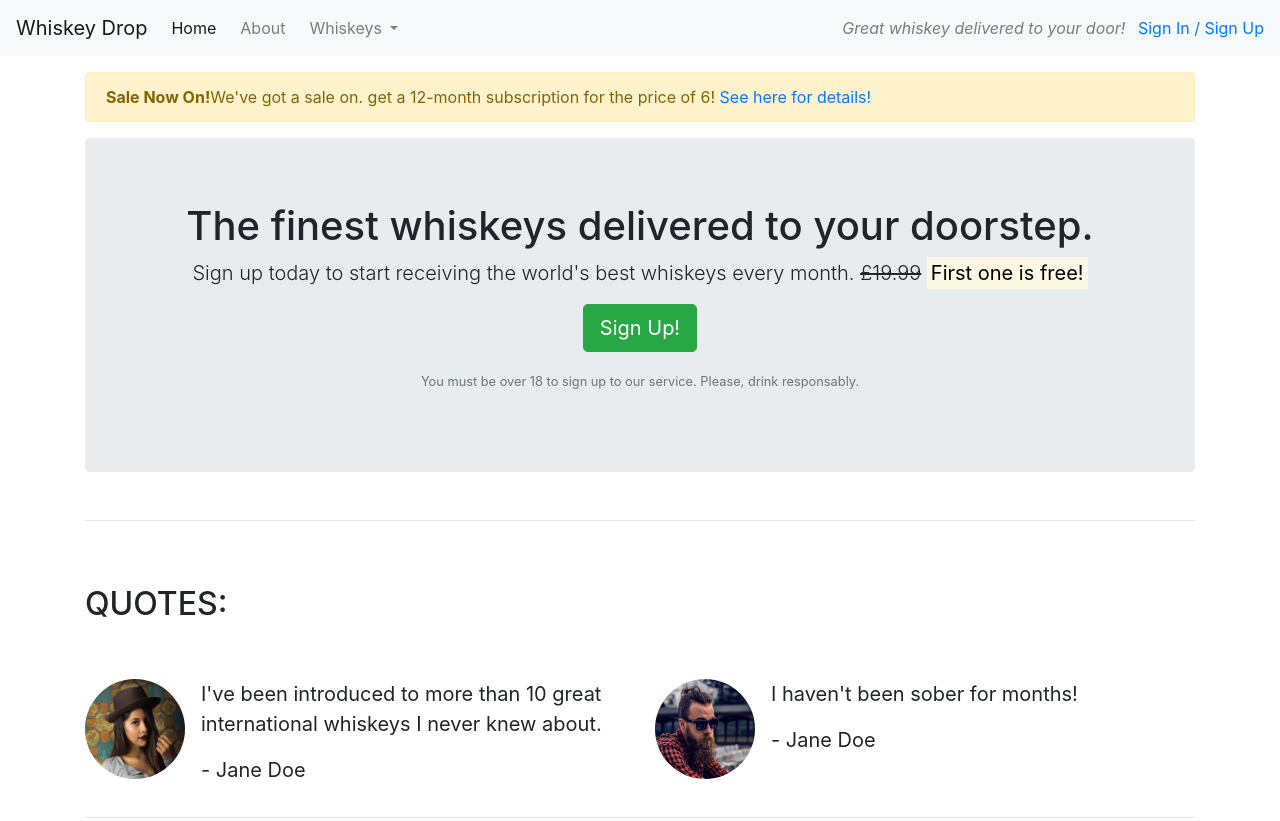
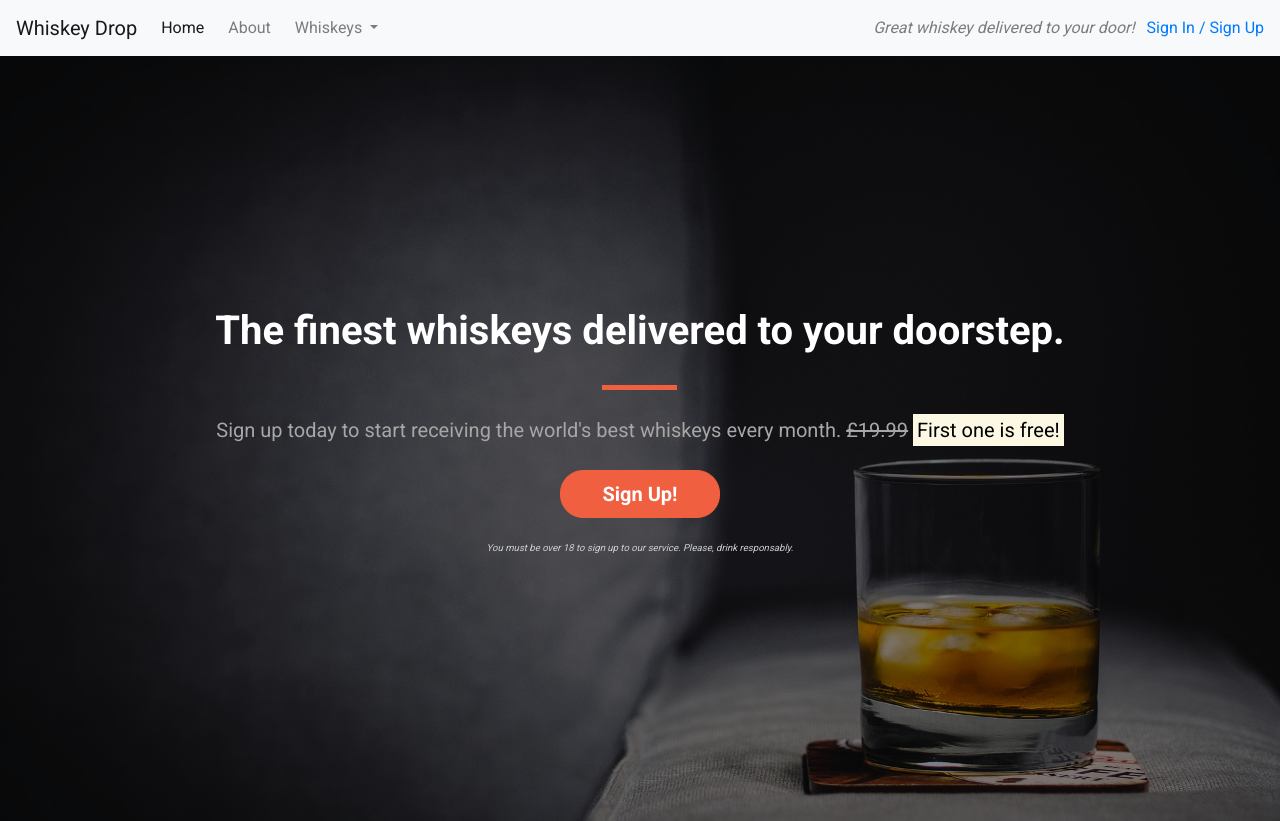
Before and after one commit to omurilolima/learning-bootstrap, a plain HTML site: page index.html in a window 1280 px wide. Shown: the top 821 px of the page. Drawn offline with nearby package versions, Linux system fonts and the light colour scheme.

Commit message:
Update Callout style and add a whiskey image

```diff
--- /dev/null
+++ b/assets/css/style.css
@@ -0,0 +1,104 @@
+body{
+    font-family: 'Roboto', 'sans-serif';
+}
+
+.alert-container{
+
+}
+
+.callout-container{
+    height: 100vh;
+
+    background: url('../images/whiskey-background.jpg') no-repeat bottom right fixed;
+    -webkit-background-size: cover;
+    -moz-background-size: cover;
+    -o-background-size: cover;
+    background-size: cover;
+
+    display: flex;
+    align-items: center;
+    justify-content: center;
+
+    position: relative;
+}
+
+.opaque-overlay {
+    position: absolute;
+    top: 0;
+    left: 0;
+    height: 100%;
+    width: 100%;
+    background-color: rgba(0,0,0,0.5);
+}
+
+.quotes-container{
+
+}
+
+.features-container{
+
+}
+
+/* Block dividers */
+
+.block-divider {
+    width: 75px;
+    height: 5px;
+    border: 0;
+    background-color: #444;
+}
+
+.block-divider--orange {
+    background-color: #f05f40;
+}
+
+.block-divider--short {
+    width: 35px;
+}
+
+/* Jumbotron */
+
+.jumbotron {
+    background-color: transparent;
+}
+
+.jumbotron-header {
+    color: white;
+    font-weight: bold;
+    margin-bottom: 30px;
+    color: white;
+}
+
+.jumbotron .lead {
+    color: #a7a7a7;
+    margin: 25px 0;
+}
+
+.jumbotron small {
+    font-size: 60%;
+    font-style: italic;
+    color: #d0d0d0;
+}
+
+/* Buttons */
+
+.btn--cta {
+    font-weight: bold;
+    border-radius: 23px;
+    width: 160px;
+}
+
+.btn--red {
+    color: white;
+    background-color: #f05f40;
+    border-color: #f05f40;
+}
+
+.btn--red:hover,
+.btn--red:active,
+.btn--red:focus,
+.btn--red:active:focus {
+    background-color: #df4929;
+    border-color: #df4929;
+    color: white;
+}
--- a/index.html
+++ b/index.html
@@ -8,6 +8,8 @@
     <meta name="viewport" content="width=device-width, initial-scale=1.0">
     <link rel="stylesheet" href="https://maxcdn.bootstrapcdn.com/bootstrap/4.1.3/css/bootstrap.min.css">
     <script src="https://kit.fontawesome.com/49ba80934f.js" crossorigin="anonymous"></script>
+    <link href="https://fonts.googleapis.com/css?family=Roboto:400,700" rel="stylesheet">
+    <link rel="stylesheet" href="/assets/css/style.css" type="text/css"/>
 </head>
 
 <body>
@@ -43,7 +45,7 @@
             <a href="/login">Sign In / Sign Up</a>
         </div>
     </nav>
-    <article class="container mt-3">
+    <!-- <div class="container alert-container">
         <div class="row d-none d-sm-block">
             <div class="col-12">
                 <div class="alert alert-warning">
@@ -51,16 +53,20 @@
                 </div>
             </div>
         </div>
+    </div> -->
+    <div class="container-fluid callout-container">
         <!-- Callout -->
+        <div class="opaque-overlay"> </div>
         <div class="row">
             <div class="col-12">
                 <section class="callout jumbotron text-center">
-                    <h1>The finest whiskeys delivered to your doorstep.</h1>
+                    <h1 class="jumbotron-header">The finest whiskeys delivered to your doorstep.</h1>
+                <hr class="block-divider block-divider--orange">
                     <p class="lead">Sign up today to start receiving the world's best whiskeys every month.
                         <s class="d-none d-sm-inline">£19.99</s> <strong><mark>First one is free!</mark></strong>
                         <span class="d-inline d-sm-none"></br></span>
                     </p>
-                    <p><button class="btn btn-lg btn-success" data-toggle="modal" data-target="#signUpModal">Sign Up!</button></p>
+                    <p><button class="btn btn-lg btn--cta btn--red" data-toggle="modal" data-target="#signUpModal">Sign Up!</button></p>
                     <p class="text-muted">
                         <small>You must be over 18 to sign up to our service. Please, drink responsably.</small>
                     </p>
@@ -68,8 +74,8 @@
          </div>
         </div>
         <!-- /.callout -->
-        <hr>
-
+    </div>
+    <div class="container quotes-container">
         <!-- Quotes -->
         <section class="quotes">
             <div class="row">
@@ -108,9 +114,9 @@
         </section>
 
         <!-- /.quotes -->
-        <hr>
-
+    </div>
         <!-- Features -->
+    <div class="container features-container">
         <section class="features">
             <div class="row">
                 <div class="col-12 my-5">
@@ -142,8 +148,7 @@
             </div>
         </section>
         <!-- /.features -->
-    </article>
-
+    </div>
     <div class="modal" tabindex="-1" role="dialog" id="signUpModal">
         <div class="modal-dialog" role="document">
             <div class="modal-content">
```
Also changed, not shown: assets/images/whiskey-background.jpg (added).
